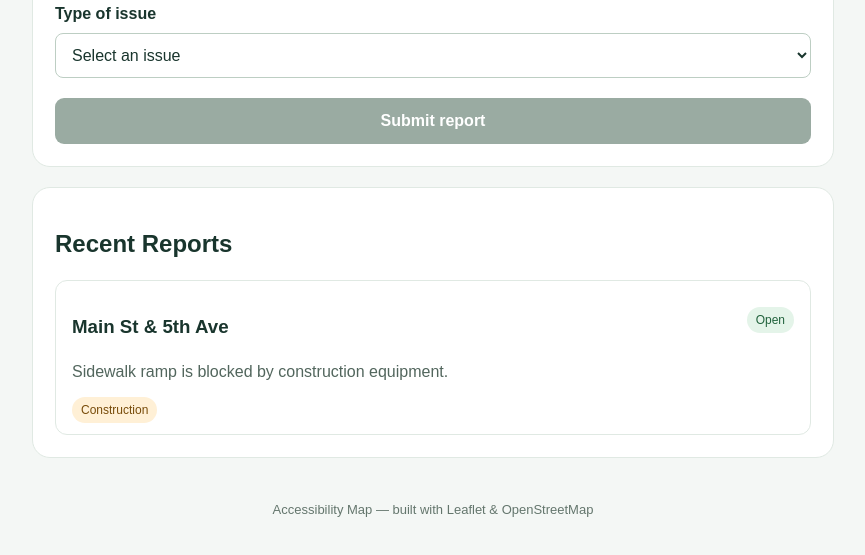
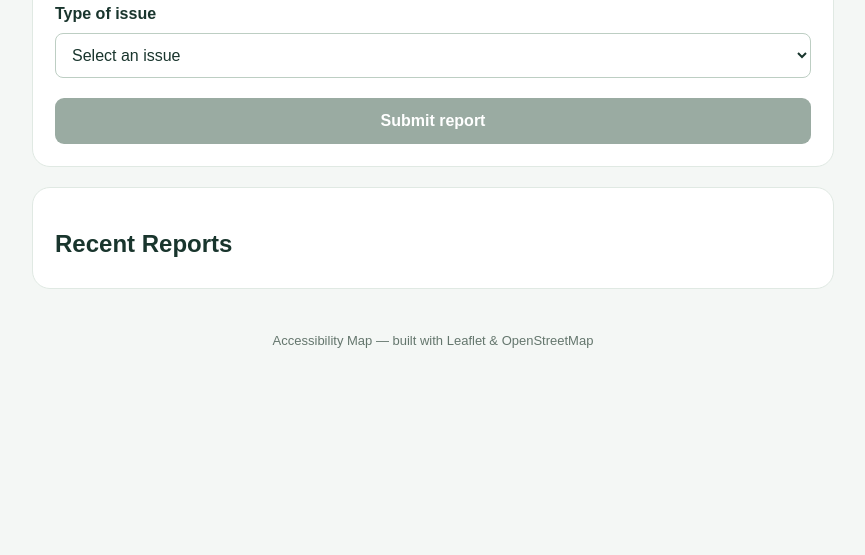
Before and after one commit to ArleenMa/AccessibilityMap, a plain HTML site: page index.html in a window 1280 px wide. Shown: the part 1102-1657 px from the top of the page, without its empty margins (207-1072 px from the left). After the commit the page ends 1498 px from the top, so only its background shows below. Drawn offline with nearby package versions, Linux system fonts and the light colour scheme.

Commit message:
Removed Main street construction box

```diff
--- a/index.html
+++ b/index.html
@@ -63,15 +63,7 @@
                 <h2>Recent Reports</h2>
             </div>
             <div id="recent-reports">
-            <div class="report-card">
-                <div class="report-card-top">
-                    <h3>Main St & 5th Ave</h3>
-                    <span class="status">Open</span>
-                </div>
-                <p>Sidewalk ramp is blocked by construction equipment.</p>
-                <span class="report-category">Construction</span>
-            </div>
-            </div>
+
         </section>
 
         <footer>Accessibility Map &mdash; built with Leaflet &amp; OpenStreetMap</footer>
```
